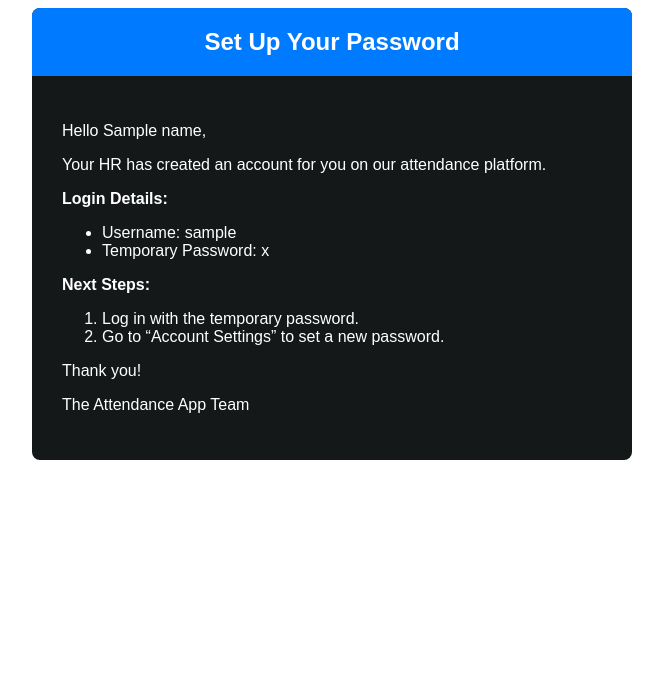
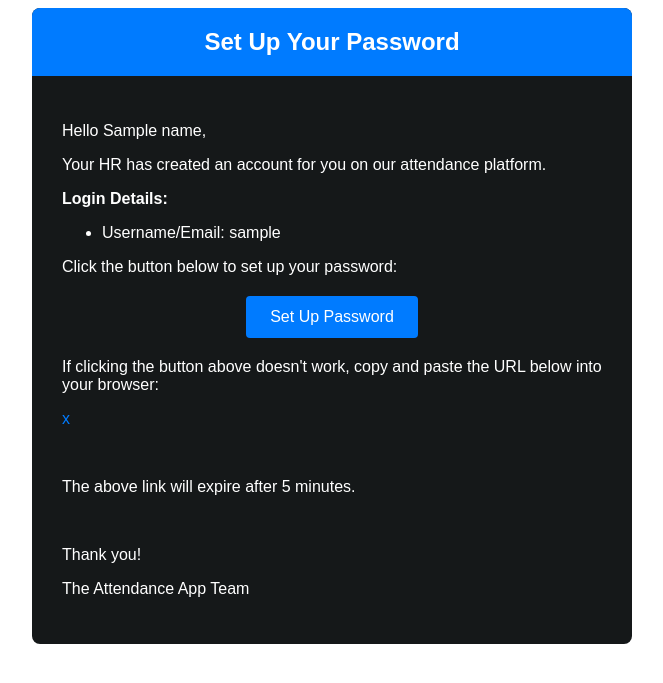
Before and after one commit to sam1-khan/attendance_app, a Django app: template attendance_project/attendance/templates/registration/password_setup_email.html in a window 1280 px wide. Shown: the top 683 px of the page, without its empty margins (308-971 px from the left). Run offline with Django 4.2, Linux system fonts and the light colour scheme; the template is opened without the code that fills it: most values are stand-ins (such as "Sample title", 1, 10 or a date in 2020); parts of the project's set-up code (start-up, migrations or seed data) failed here and were passed over.

Commit message:
Successfully implemented all the email functionalities of password reset, password setup & reminder mail

```diff
--- a/attendance_project/attendance/templates/password_reset/password_change.html
+++ b/attendance_project/attendance/templates/password_reset/password_change.html
@@ -3,10 +3,6 @@
   <form id="id_password_change_form" class="text-white" style="margin: auto; width: 60%" method="POST">
     {% csrf_token %}
     <h1 class="h3 mb-3 font-weight-normal">Change password</h1>
-    <div class="mb-3">
-      <label for="old_password" class="form-label">Old Password*</label>
-      <input type="password" name="old_password" class="form-control" id="id_old_password" required="true">
-    </div>
     <div class="mb-3">
       <label for="new_password1" class="form-label">New Password*</label>
       <input name="new_password1" type="password" class="form-control" id="id_new_password1" required="true">
--- a/attendance_project/attendance/templates/registration/password_setup_email.html
+++ b/attendance_project/attendance/templates/registration/password_setup_email.html
@@ -16,15 +16,22 @@
 
       <p><strong>Login Details:</strong></p>
       <ul>
-        <li>Username: {{ username }}</li>
-        <li>Temporary Password: {{ temporary_password }}</li>
+        <li>Username/Email: {{ username }}</li>
       </ul>
+      <p>Click the button below to set up your password:</p>
 
-      <p><strong>Next Steps:</strong></p>
-      <ol>
-        <li>Log in with the temporary password.</li>
-        <li>Go to “Account Settings” to set a new password.</li>
-      </ol>
+      <div style="text-align: center; margin: 20px 0;">
+        <a href="{{ password_reset_url }}"
+           style="display: inline-block; background-color: #007bff; color: #ffffff; padding: 12px 24px; border-radius: 4px; text-decoration: none;">
+          Set Up Password
+        </a>
+      </div>
+
+      <p>If clicking the button above doesn't work, copy and paste the URL below into your browser:</p>
+      <p style="word-wrap: break-word; color: #007bff;">{{ password_reset_url }}</p>
+      <br/>
+        <p>The above link will expire after 5 minutes.</p>
+      <br/>
       <p>Thank you!</p>
       <p>The Attendance App Team</p>
     </div>
--- a/attendance_project/attendance_project/settings.py
+++ b/attendance_project/attendance_project/settings.py
@@ -30,6 +30,9 @@ DEBUG = True
 ALLOWED_HOSTS = ['*']
 AUTH_USER_MODEL = "attendance.Employee"
 PASSWORD_RESET_TIMEOUT = 300
+
+DOMAIN_NAME = "http://127.0.0.1:8000"  # Use this for local development
+
 # Application definition
 
 INSTALLED_APPS = [
```
Also changed, not shown: attendance_project/attendance/tasks.py (+43 -28 lines), attendance_project/attendance/templates/notification/reminder_email.html (+11 -0 lines), attendance_project/db.sqlite3.
